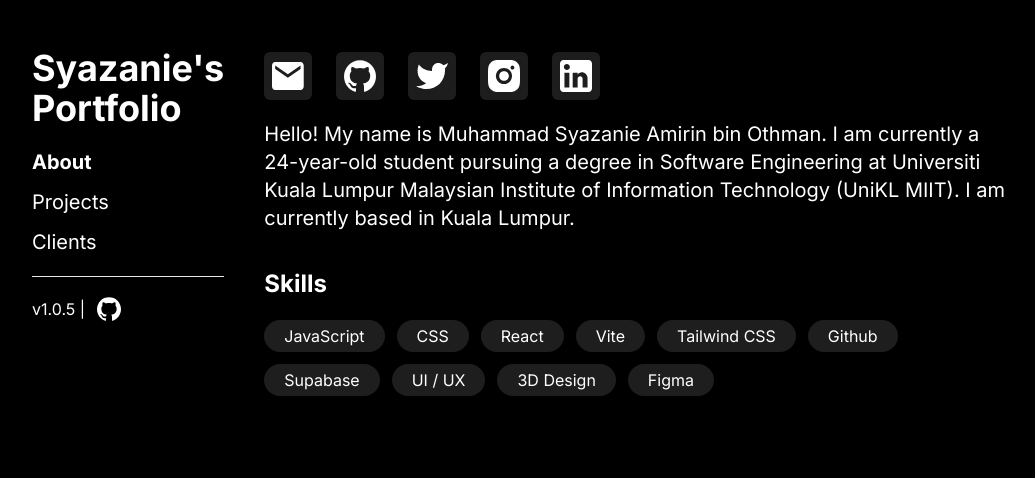
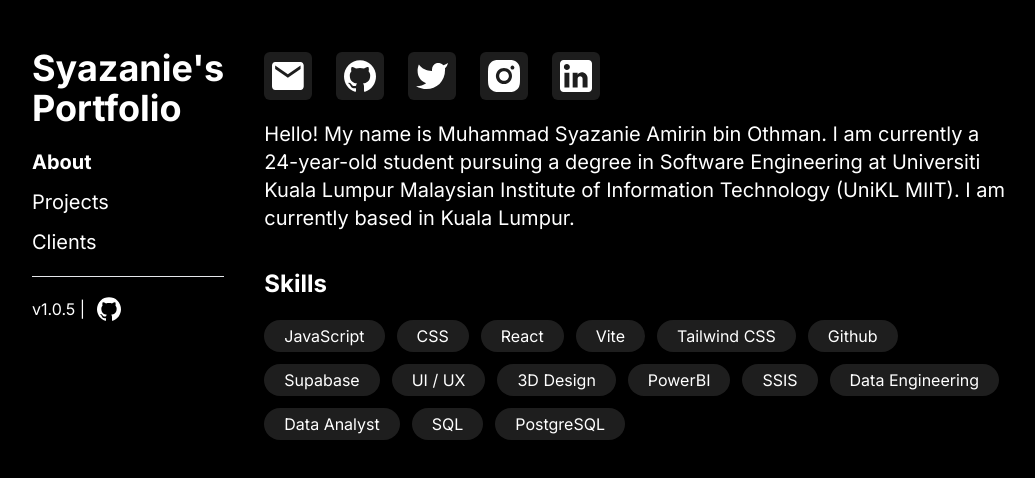
Before and after one commit to SyazanieAmirin/portfolio-syazanie, a React (Vite) app: page / in a window 1280 px wide. Shown: the top 478 px of the page, without its empty margins (120-1155 px from the left). Built offline with nearby package versions, Linux system fonts and the light colour scheme.

Commit message:
v1.0.8 + Added skills

```diff
--- a/src/assets/Skills.jsx
+++ b/src/assets/Skills.jsx
@@ -30,7 +30,22 @@ export default function Skills() {
                     <h1>3D Design</h1>
                 </div>
                 <div className="rounded-full bg-[#1e1e1e] px-5 py-1">
-                    <h1>Figma</h1>
+                    <h1>PowerBI</h1>
+                </div>
+                <div className="rounded-full bg-[#1e1e1e] px-5 py-1">
+                    <h1>SSIS</h1>
+                </div>
+                <div className="rounded-full bg-[#1e1e1e] px-5 py-1">
+                    <h1>Data Engineering</h1>
+                </div>
+                <div className="rounded-full bg-[#1e1e1e] px-5 py-1">
+                    <h1>Data Analyst</h1>
+                </div>
+                <div className="rounded-full bg-[#1e1e1e] px-5 py-1">
+                    <h1>SQL</h1>
+                </div>
+                <div className="rounded-full bg-[#1e1e1e] px-5 py-1">
+                    <h1>PostgreSQL</h1>
                 </div>
             </div>
         </div>
```
